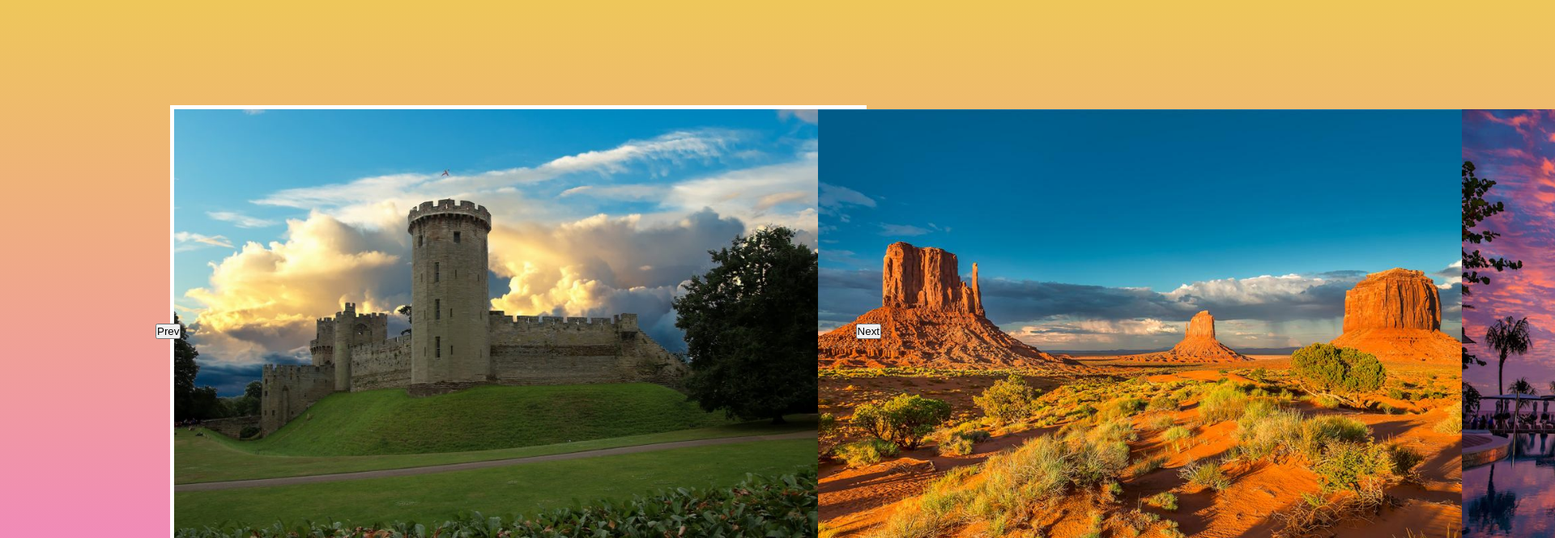
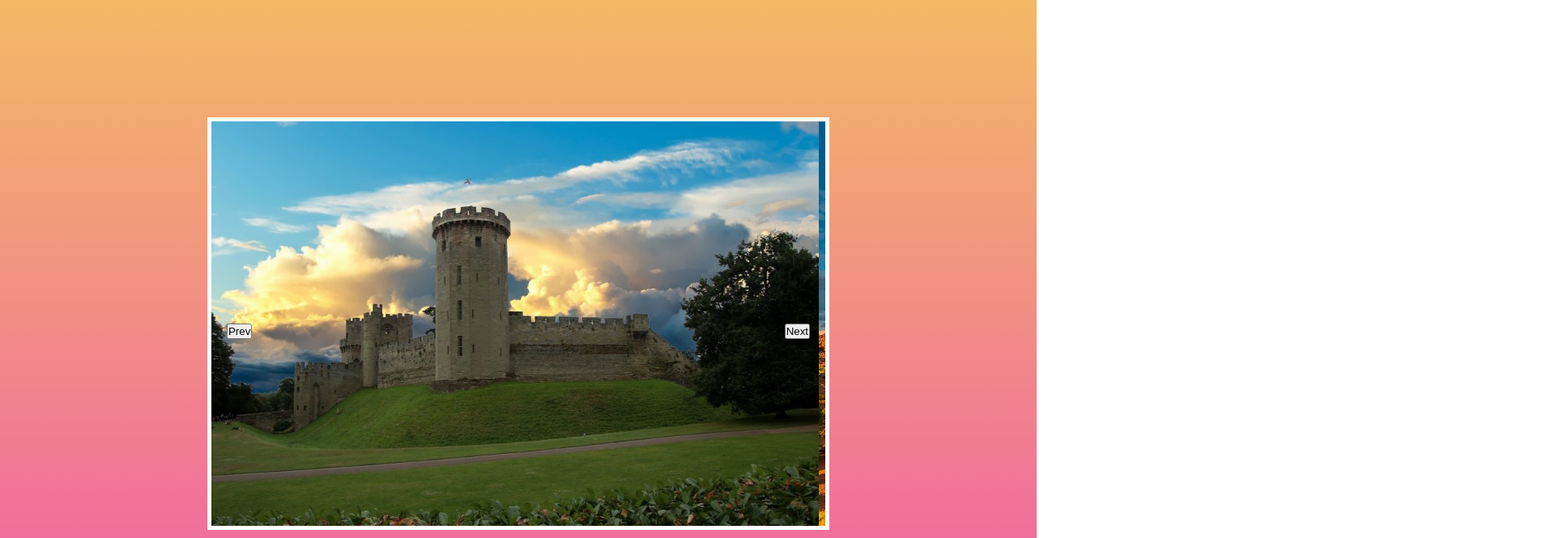
Before and after one commit to aacarring/pic-gallery, a plain HTML site: page index.html in a window 1280 px wide. Shown: the top 665 px of the page at 81% size, 1920 px wide, since content can reach past the window. Drawn offline with Linux system fonts and the light colour scheme.

Commit message:
Re-did styling in css

```diff
--- a/styles.css
+++ b/styles.css
@@ -1,36 +1,39 @@
-* {
+ * {
     margin: 0;
     padding: 0;
     box-sizing: border-box;
 }
 body {
+    width: 100vw;
+    height: 100vh;
     display: flex;
     justify-content: center;
     align-items: center;
-    width: 100vw;
-    height: 100vh;
-    background: linear-gradient(180deg, rgb(238, 199, 90), rgb(241, 126, 203));
+    background: linear-gradient(180deg, rgb(243, 186, 101), rgb(240, 95, 167));
+}
+.container {
+    width: 60%;
+    margin: auto;
+    border: 5px solid white;
+    overflow: hidden;
+    position: relative;
 }
 .slides {
-    position: relative;
     display: flex;
-    width: 860px;
-    height: 540px;
-    border: 5px solid white;
-
-
+    width: 100%;
+    height: 500px;
 }
 .prev {
     position: absolute;
     top: 50%;
-    z-index: 2;
-    left: 15%;
+    z-index: 10;
+    left: 2.5%;
     cursor: pointer;
 }
 .next {
     position: absolute;
     top: 50%;
-    z-index: 2;
-    right: 15%;
+    z-index: 10;
+    right: 2.5%;
     cursor: pointer;
 }
```
